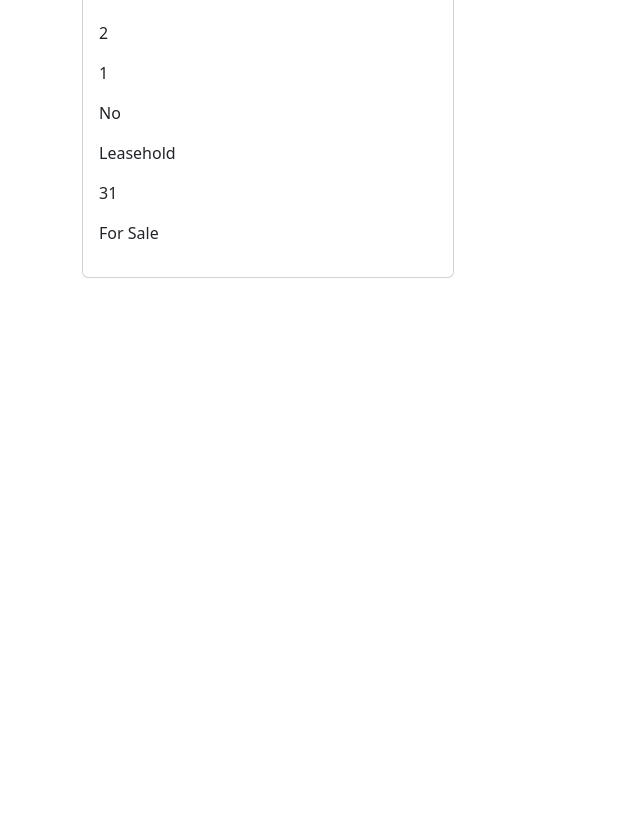
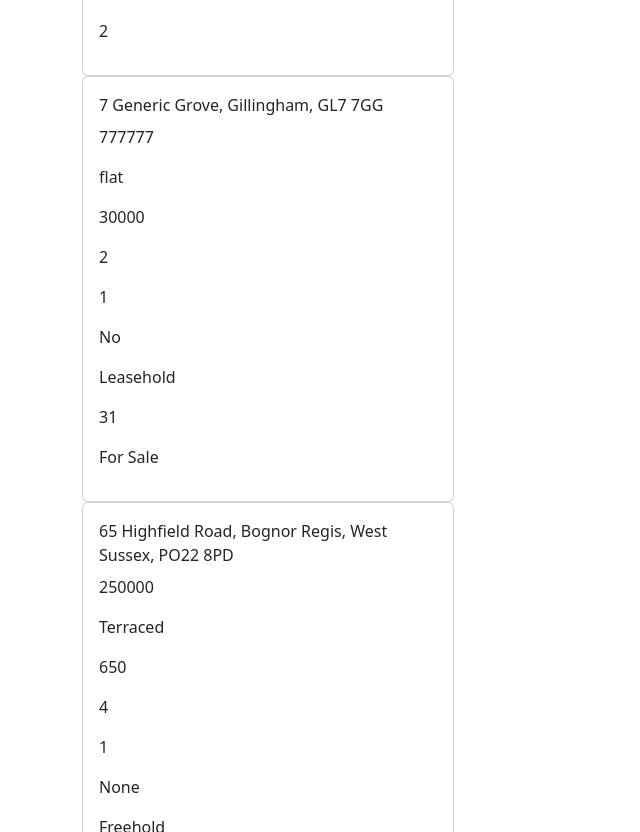
Before and after one commit to AndrewClark399/JalalRealEstate_FE, a React (Create React App) app: page /properties in a window 1280 px wide. Shown: the part 2820-3652 px from the top of the page, without its empty margins (0-640 px from the left). Before the commit the page ends 3122 px from the top, so only its background shows below. Built offline with nearby package versions, Linux system fonts and the light colour scheme; data requests are answered from the project's data file.

Commit message:
updated prices

```diff
--- a/db.json
+++ b/db.json
@@ -78,7 +78,7 @@
   "properties": [
     {
       "address": "15 Jason rd,sd town,sd1 1ds",
-      "offersintheregionof": 250,
+      "offersinregionof": 250,
       "typeofproperty": "large house",
       "squarefootage": 100,
       "bedrooms": 2,
@@ -148,6 +148,21 @@
       "uploadimages": "",
       "propertystatus": "For Sale",
       "id": 5
+    },
+    {
+      "address": "65 Highfield Road, Bognor Regis, West Sussex, PO22 8PD",
+      "offersinregionof": 250000,
+      "typeofproperty": "Terraced",
+      "squarefootage": 650,
+      "bedrooms": 4,
+      "bathrooms": 1,
+      "garden": "true",
+      "outbuildings": "None",
+      "freehold": "Freehold",
+      "sellerid": "5",
+      "uploadimages": "",
+      "propertystatus": "For Sale",
+      "id": 6
     }
   ]
 }
--- a/src/components/DisplayProperties.jsx
+++ b/src/components/DisplayProperties.jsx
@@ -8,6 +8,7 @@ function GetProperties() {
     const [search, setSearch] = useState("");
     const [properties, setProperties] = useState("");
     const [searchBedrooms, setSearchBedrooms] = useState(0);
+    const [searchOffersInRegionOf, setSearchOffersInRegionOf] = useState(0);
 
 
 
@@ -37,6 +38,7 @@ function GetProperties() {
 
 
         if (searchBedrooms && property.bedrooms < parseInt(searchBedrooms, 10)) continue;
+        if (searchOffersInRegionOf && property.offersinregionof >= parseInt(searchOffersInRegionOf, 10)) continue;
 
         //use a table or cards to include all of the data or else get rid of the button
 
@@ -48,7 +50,7 @@ function GetProperties() {
                         <div className='card-text'>
 
                             <p className='card-title '> {property.address}</p>
-                            <p> {property.offersintheregionof}</p>
+                            <p> {property.offersinregionof}</p>
                             <p> {property.typeofproperty}</p>
                             <p> {property.squarefootage}</p>
                             <p> {property.bedrooms}</p>
@@ -75,6 +77,8 @@ function GetProperties() {
                     <input value={search} onChange={e => setSearch(e.target.value)} />
                     <h1>Search for minimum number of bedrooms required!</h1>
                     {searchBedrooms} <input type="range" min="1" max="55" value={searchBedrooms} onChange={e => setSearchBedrooms(e.target.value)} />
+                    <h1>Search for maximum price</h1>
+                    {searchOffersInRegionOf} <input type="range" min="0" max="3000000" value={searchOffersInRegionOf} onChange={e => setSearchOffersInRegionOf(e.target.value)}/>
                     <div>
                         {displayProperties}
                     </div>
```
